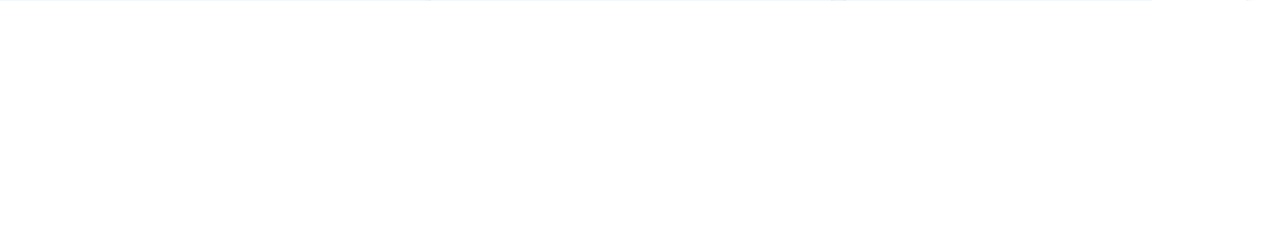
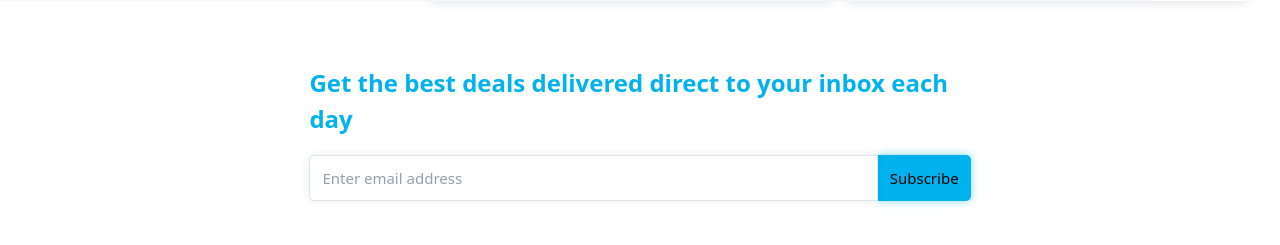
Before and after one commit to BoshraJaber/Auckland-deals, a React (Create React App) app: page / in a window 1280 px wide. Shown: the part 1732-1977 px from the top of the page. Before the commit the page ends 1733 px from the top, so only its background shows below. Built offline with nearby package versions, Linux system fonts and the light colour scheme.

Commit message:
Done with Mail Form

```diff
--- a/src/App.js
+++ b/src/App.js
@@ -22,10 +22,7 @@
       <Banner />
       <NavBar />
       <HeaderImage />
-      <Routes>
-        <Route path="/" element={<Home />} />
-        <Route path="/:city_name" element={<Banner />} />
-      </Routes>
+      <Home />
     </>
   );
 }
--- /dev/null
+++ b/src/components/Main/EmailForm.css
@@ -0,0 +1,70 @@
+.mail-container {
+
+    margin: 5% 23%;
+    padding-left: 15px;
+    padding-right: 15px;
+    box-sizing: border-box
+}
+
+.cta-sub__message {
+    color: #01b2ee;
+    font-size: 24px;
+    font-weight: 700;
+    padding-right: 10px;
+    width: 100%;
+    margin-bottom: 18px
+}
+
+.email-subscription {
+    display: flex;
+    background: #fff;
+    margin: 0;
+    flex: 1;
+    max-width: 750px
+}
+
+.email-subscription__input-container {
+    position: relative;
+    width: 100%
+}
+
+input.email-subscription__input {
+    height: 46px;
+    font-size: 15px;
+    color: #4f5864;
+    padding: 0 0 0 12px;
+    box-shadow: 0 0 8px 0 rgba(79, 88, 100, .1);
+    border-radius: 5px 0 0 5px;
+    border: 1px solid #dce3ed;
+    width: 100%
+}
+
+input.email-subscription__input::-webkit-input-placeholder {
+    color: #92a2ad
+}
+
+input.email-subscription__input:-ms-input-placeholder {
+    color: #92a2ad
+}
+
+input.email-subscription__input::-ms-input-placeholder {
+    color: #92a2ad
+}
+
+input.email-subscription__input:-webkit-autofill {
+    -webkit-box-shadow: 0 0 0 30px #fff inset
+}
+
+.oldbtn.email-subscription__button {
+    box-shadow: 0 0 8px 0 rgba(1, 178, 238, .5);
+    border: none;
+    background: #01b2ee;
+    border-radius: 0 5px 5px 0;
+    font-size: 15px;
+    font-weight: 500;
+    padding: 0 12px
+}
+
+.email-subscription__icon {
+    display: none
+}
--- /dev/null
+++ b/src/components/Main/EmailForm.js
@@ -0,0 +1,23 @@
+import './EmailForm.css';
+import { ReactComponent as Mail } from '../assets/mail.svg';
+
+
+export default function EmailForm() {
+    return (
+        <section className="mail-container">
+            <div className="cta-sub">
+                <div className="cta-sub__message">Get the best deals delivered direct to your inbox each day</div>
+                <form className="email-subscription email-subscription__form" method="post" action="https://www.grabone.co.nz/register?success_url=https%3A%2F%2Fwww.grabone.co.nz%2Fmy-stuff%2Fmy-subscriptions">
+                    <div className="email-subscription__input-container">
+
+                        <Mail className="email-subscription__icon"/>
+
+                        <input name="register_email" type="email" value="" placeholder="Enter email address" className="email-subscription__input" />
+                    </div>
+                    <button type="submit" value="Sign Up" className="email-subscription__button oldbtn">Subscribe</button>
+                </form>
+
+            </div>
+        </section>
+    )
+}
--- a/src/components/Main/Home.js
+++ b/src/components/Main/Home.js
@@ -1,5 +1,6 @@
 import SideBar from "./SideBar";
 import LargCard from "./LargeCard";
+import EmailForm from "./EmailForm";
 
 
 
@@ -19,6 +20,8 @@
 
                 </div>
             </section>
+
+            <EmailForm />
         </>
     )
 }
```
Also changed, not shown: src/components/Header/draft.css (+6 -6 lines), src/components/Footer/Footer.css (added), src/components/Footer/Footer.js (added).
